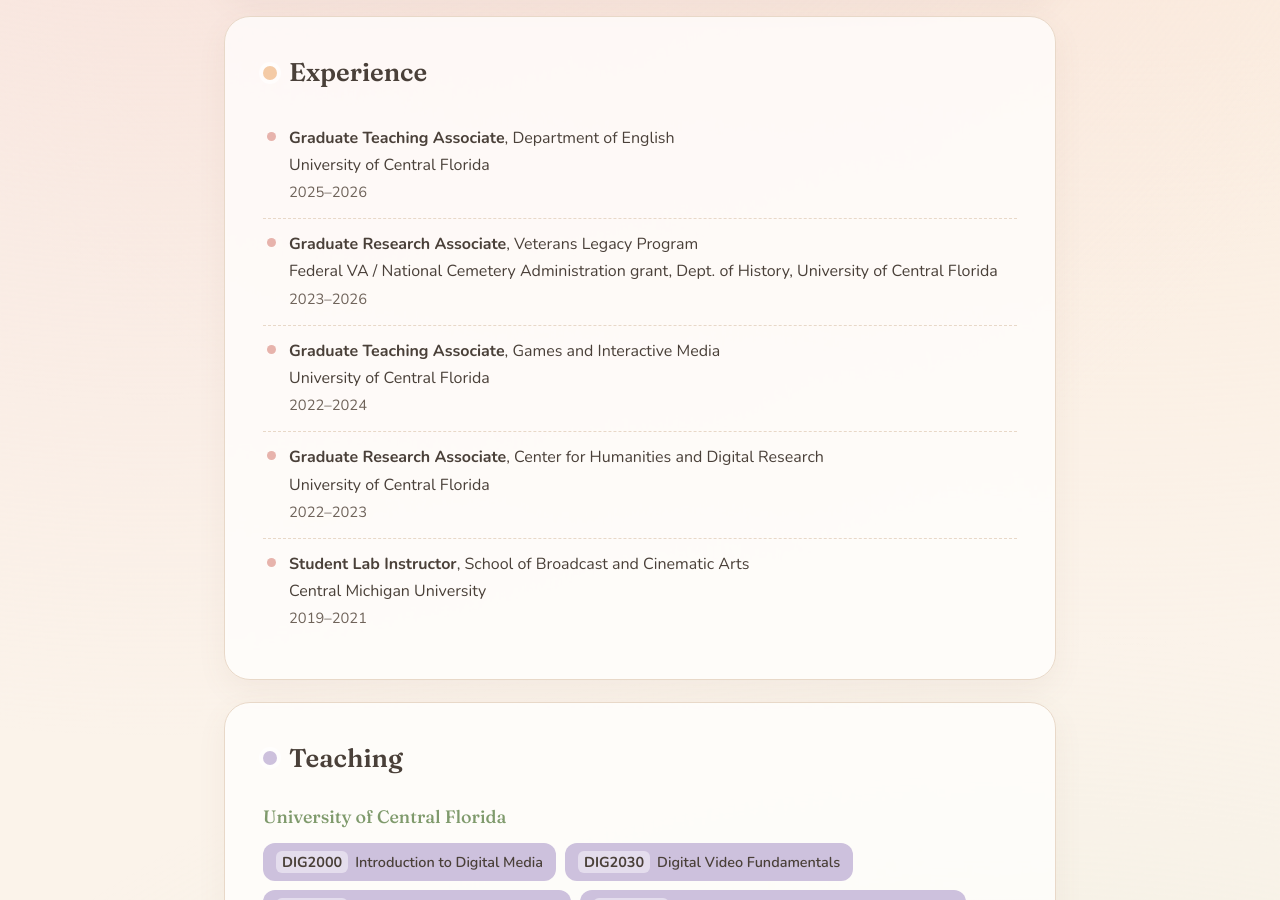
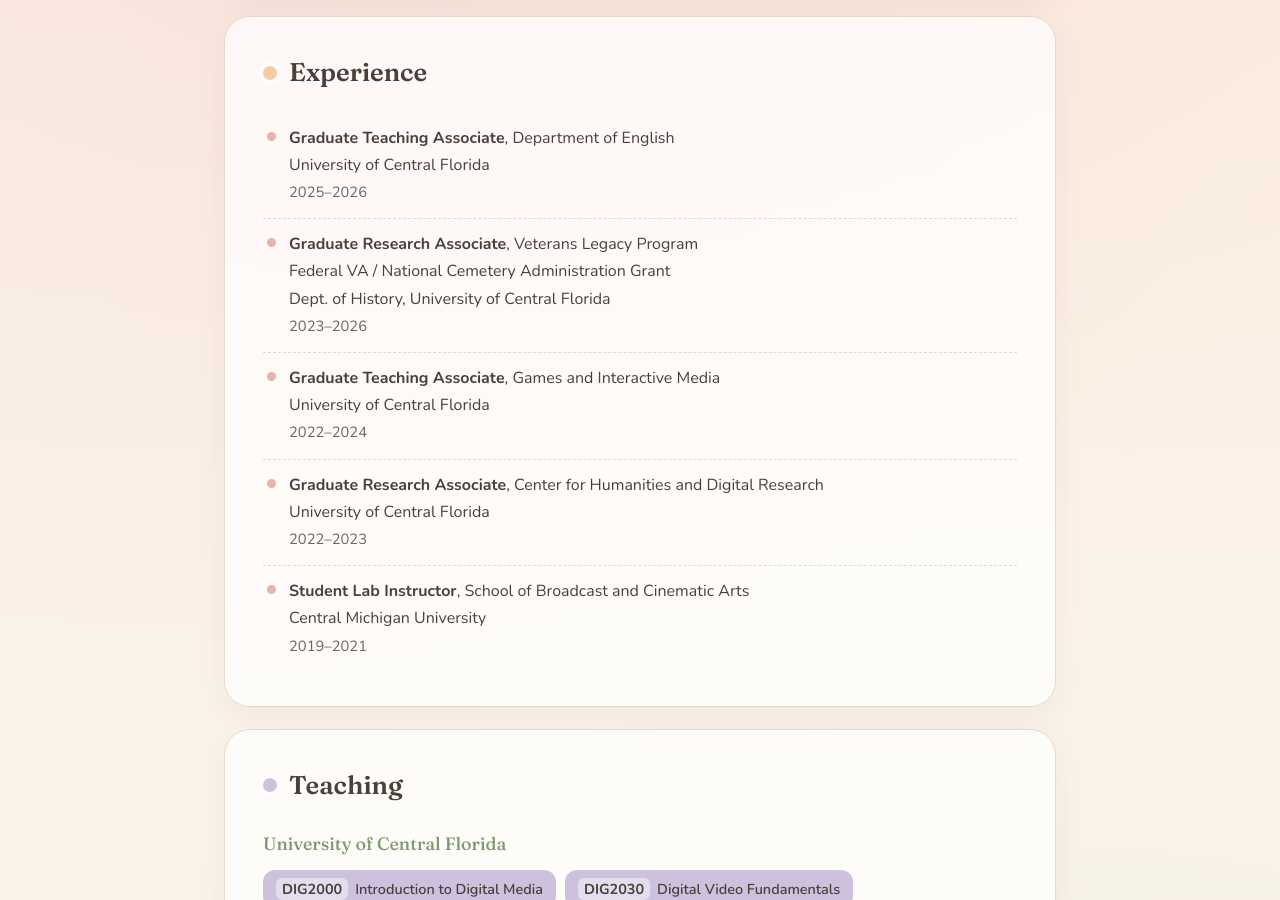
Before and after one commit to thekateprior/thekateprior.github.io, a Jekyll site: the page built from index.html, in a window 1280 px wide and 900 px high, scrolled down 1548 px. Built offline with Jekyll 4.4.1, drawn with Linux system fonts in a browser that asks for light colours.

Commit message:
Split Veterans Legacy Program grant/department lines; capitalize Grant
Co-Authored-By: Claude Opus 4.8 <noreply@anthropic.com>
Claude-Session: https://claude.ai/code/session_01W4sxfrwTBe4NAeUgzJaidp

```diff
--- a/index.html
+++ b/index.html
@@ -58,7 +58,7 @@ description: Portfolio of Kate Prior — Digital Humanities scholar, educator, a
       <h2><span class="dot"></span>Experience</h2>
       <ul class="clean">
         <li><span class="role">Graduate Teaching Associate</span>, Department of English<br>University of Central Florida<br><span class="meta">2025–2026</span></li>
-        <li><span class="role">Graduate Research Associate</span>, Veterans Legacy Program<br>Federal VA / National Cemetery Administration grant, Dept. of History, University of Central Florida<br><span class="meta">2023–2026</span></li>
+        <li><span class="role">Graduate Research Associate</span>, Veterans Legacy Program<br>Federal VA / National Cemetery Administration Grant<br>Dept. of History, University of Central Florida<br><span class="meta">2023–2026</span></li>
         <li><span class="role">Graduate Teaching Associate</span>, Games and Interactive Media<br>University of Central Florida<br><span class="meta">2022–2024</span></li>
         <li><span class="role">Graduate Research Associate</span>, Center for Humanities and Digital Research<br>University of Central Florida<br><span class="meta">2022–2023</span></li>
         <li><span class="role">Student Lab Instructor</span>, School of Broadcast and Cinematic Arts<br>Central Michigan University<br><span class="meta">2019–2021</span></li>
```
